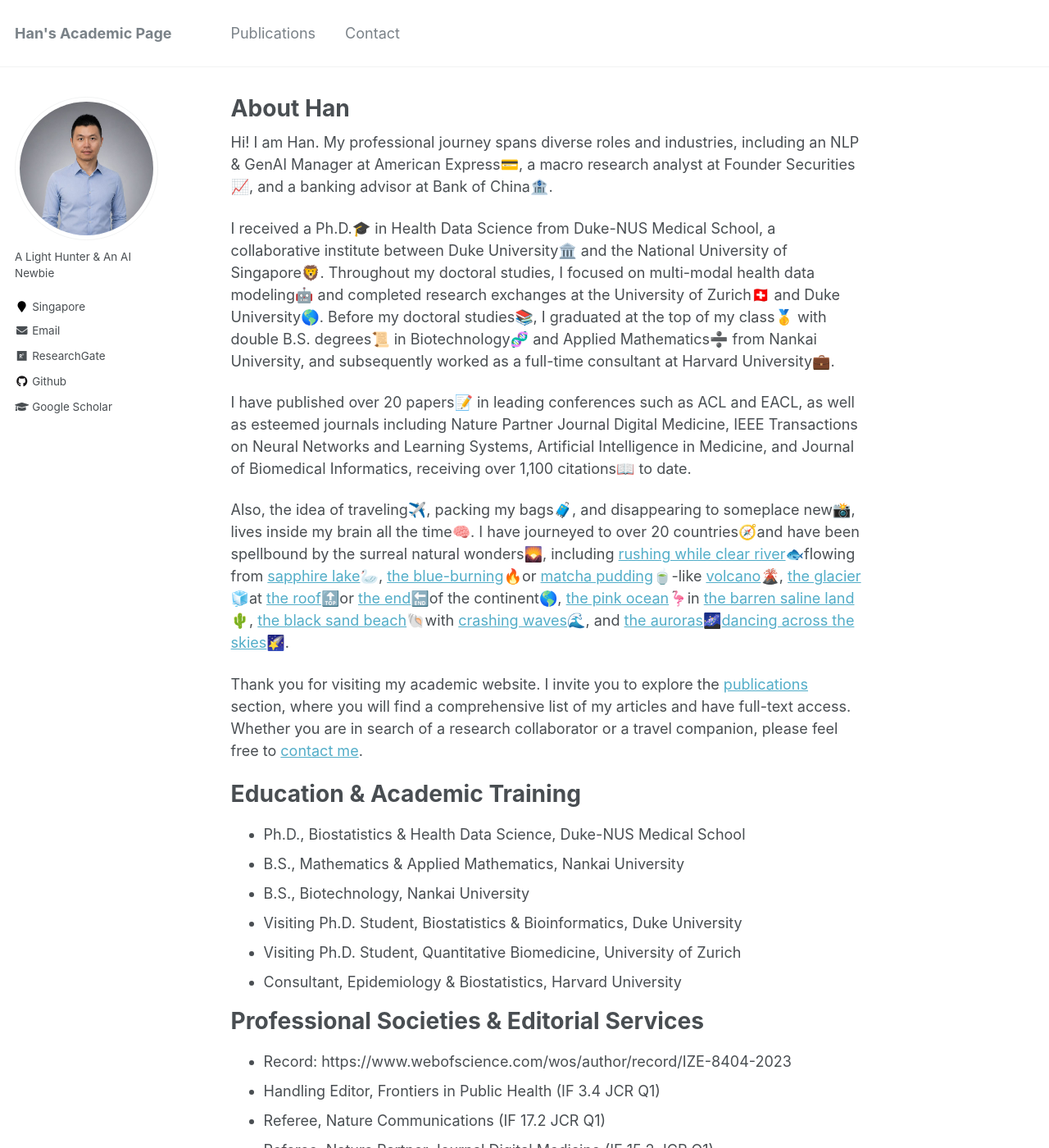
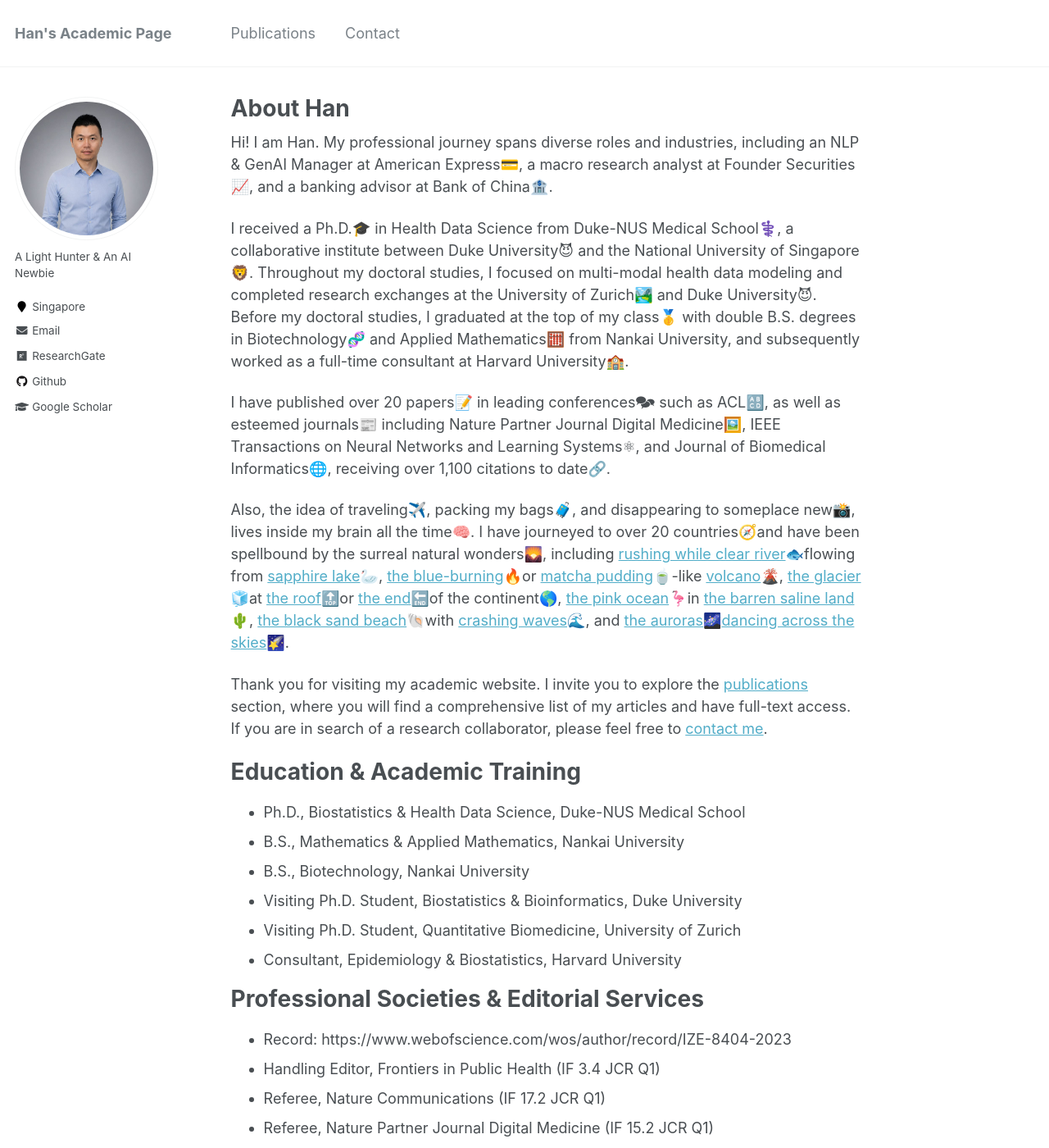
Before and after one commit to Han-Yuan-Med/Han-Yuan-Med.github.io, a Jekyll site: the page built from _pages/about.md, in a window 1280 px wide and 1400 px high. Shown: the whole window at 82% size. Built offline with Jekyll 4.4.1, drawn with Linux system fonts in a browser that asks for light colours.

Commit message:
Update about.md

```diff
--- a/_pages/about.md
+++ b/_pages/about.md
@@ -9,13 +9,13 @@
 
 Hi! I am Han. My professional journey spans diverse roles and industries, including an NLP & GenAI Manager at American Express💳, a macro research analyst at Founder Securities📈, and a banking advisor at Bank of China🏦.
 
-I received a Ph.D.🎓 in Health Data Science from Duke-NUS Medical School, a collaborative institute between Duke University🏛️ and the National University of Singapore🦁. Throughout my doctoral studies, I focused on multi-modal health data modeling🤖 and completed research exchanges at the University of Zurich🇨🇭 and Duke University🌎. Before my doctoral studies📚, I graduated at the top of my class🥇 with double B.S. degrees📜 in Biotechnology🧬 and Applied Mathematics➗ from Nankai University, and subsequently worked as a full-time consultant at Harvard University💼.
+I received a Ph.D.🎓 in Health Data Science from Duke-NUS Medical School⚕️, a collaborative institute between Duke University😈 and the National University of Singapore🦁. Throughout my doctoral studies, I focused on multi-modal health data modeling and completed research exchanges at the University of Zurich🏞️ and Duke University😈. Before my doctoral studies, I graduated at the top of my class🥇 with double B.S. degrees in Biotechnology🧬 and Applied Mathematics🧮 from Nankai University, and subsequently worked as a full-time consultant at Harvard University🏫.
 
-I have published over 20 papers📝 in leading conferences such as ACL and EACL, as well as esteemed journals including Nature Partner Journal Digital Medicine, IEEE Transactions on Neural Networks and Learning Systems, Artificial Intelligence in Medicine, and Journal of Biomedical Informatics, receiving over 1,100 citations📖 to date.
+I have published over 20 papers📝 in leading conferences🗫 such as ACL🔠, as well as esteemed journals📰 including Nature Partner Journal Digital Medicine🖼️, IEEE Transactions on Neural Networks and Learning Systems⚛, and Journal of Biomedical Informatics🌐, receiving over 1,100 citations to date🔗.
 
 Also, the idea of traveling✈️, packing my bags🧳, and disappearing to someplace new📸, lives inside my brain all the time🧠. I have journeyed to over 20 countries🧭and have been spellbound by the surreal natural wonders🌄, including [rushing while clear river](/files/travel/river.jpg)🐟flowing from [sapphire lake](/files/travel/lake.jpg)🦢, [the blue-burning](/files/travel/blue_fire.jpg)🔥or [matcha pudding](/files/travel/matcha.jpg)🍵-like [volcano](/files/travel/volcano.jpg)🌋, [the glacier](/files/travel/glacier.jpg)🧊at [the roof](/files/travel/kilimanjaro.jpg)🔝or [the end](/files/travel/earth_end.jpg)🔚of the continent🌎, [the pink ocean](/files/travel/pink_lake.jpg)🦩in [the barren saline land](/files/travel/barren.jpg)🌵, [the black sand beach](/files/travel/black_beach.jpg)🐚with [crashing waves](/files/travel/waves.jpg)🌊, and [the auroras](/files/travel/aurora.jpg)🌌[dancing across the skies](/files/travel/aurora_dancing.jpg)🌠.
 
-Thank you for visiting my academic website. I invite you to explore the [publications](https://han-yuan-med.github.io/publications/) section, where you will find a comprehensive list of my articles and have full-text access. Whether you are in search of a research collaborator or a travel companion, please feel free to <a href="mailto:yuan.han@u.duke.nus.edu">contact me</a>.
+Thank you for visiting my academic website. I invite you to explore the [publications](https://han-yuan-med.github.io/publications/) section, where you will find a comprehensive list of my articles and have full-text access. If you are in search of a research collaborator, please feel free to <a href="mailto:yuan.han@u.duke.nus.edu">contact me</a>.
 
 # Education & Academic Training
 * Ph.D., Biostatistics & Health Data Science, Duke-NUS Medical School
```
